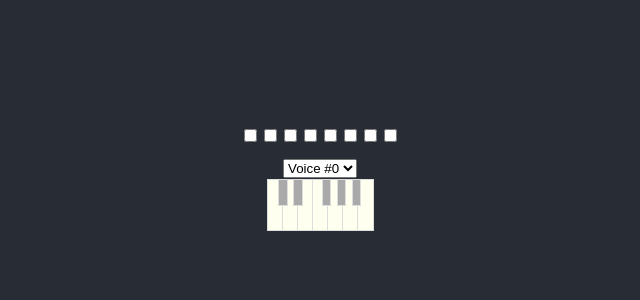
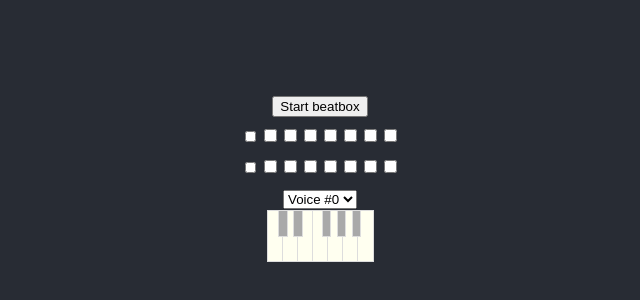
Before and after one commit to davidd647/mintbean-synth-thing, a React (Create React App) app: page / in a window 1280 px wide. Shown: the part 226-526 px from the top of the page, without its empty margins (320-960 px from the left). Built offline with nearby package versions, Linux system fonts and the light colour scheme.

Commit message:
symantic control of state - class componnt beatbox

```diff
--- a/src/components/Beatbox.js
+++ b/src/components/Beatbox.js
@@ -1,58 +1,107 @@
-import { useEffect, useState } from "react";
+import React from "react";
+import * as Tone from "tone";
 
-let itterator = 1;
+let now = Tone.now();
+// let loop = null;
 
-function Beat(props) {
-  function handleChange(e) {
-    props.setBeats(e.target.checked);
+class Beatbox extends React.Component {
+  constructor(props) {
+    super(props);
+
+    this.state = {
+      count: 0,
+      started: false,
+      row0: [false, false, false, false, false, false, false, false],
+      row1: [false, false, false, false, false, false, false, false],
+    };
+
+    this.handleClick = this.handleClick.bind(this);
+    this.toggle = this.toggle.bind(this);
   }
 
-  return (
-    <input
-      id="test-id"
-      onChange={handleChange}
-      type="checkbox"
-      checked={props.checked}
-    />
-  );
+  handleClick(e) {
+    e.preventDefault();
+    if (!this.state.started) {
+      new Tone.Loop((time) => {
+        now = Tone.now();
+
+        const newState = this.state;
+        newState.count = this.state.count + 1;
+        this.setState(newState);
+
+        if (this.state.row0[this.state.count % 8] === true) {
+          this.props.synth1.triggerAttackRelease(`D4`, "8n", now);
+        }
+        if (this.state.row1[this.state.count % 8] === true) {
+          this.props.synth2.triggerAttackRelease(`C4`, "8n", now + 0.01);
+        }
+      }, "4n").start(0);
+
+      Tone.Transport.start();
+      Tone.context.resume();
+
+      const newState = this.state;
+      newState.started = true;
+      this.setState(newState);
+    } else {
+      Tone.Transport.cancel();
+      const newState = this.state;
+      newState.started = false;
+      this.setState(newState);
+    }
   }
 
-export default function Beatbox(props) {
-  // initializer lifecycle hook
-  useEffect(() => {
-    setInterval(function () {
-      // console.log(i);
+  toggle(row, col) {
+    const newState = this.state;
+    if (row === 0) {
+      newState.row0[col] = !newState.row0[col];
+    } else {
+      newState.row1[col] = !newState.row1[col];
+    }
+    this.setState(newState);
+  }
 
-      itterator = itterator + 1;
-      if (itterator > 8) {
-        itterator = 1;
-      }
-    }, 1000);
-  }, []);
-
-  var initialBeats = [false, false, false, false, false, false, false, false];
-
-  const [beats, setBeats] = useState(initialBeats);
-
+  render() {
     return (
       <form className="beatbox">
+        <button onClick={this.handleClick}>
+          {this.state.started ? "Stop" : "Start"} beatbox
+        </button>
         <div>
-        {/* This code breaks every time we change the state of the checkbox: */}
-        {/* {beats.map((beat, i) => {
-          return <Beat key={`beat-${i}`} checked={beat} setBeats={setBeats} />;
-        })} */}
+          <Beat row={0} col={0} count={this.state.count} toggle={this.toggle} />
+          <Beat row={0} col={1} count={this.state.count} toggle={this.toggle} />
+          <Beat row={0} col={2} count={this.state.count} toggle={this.toggle} />
+          <Beat row={0} col={3} count={this.state.count} toggle={this.toggle} />
+          <Beat row={0} col={4} count={this.state.count} toggle={this.toggle} />
+          <Beat row={0} col={5} count={this.state.count} toggle={this.toggle} />
+          <Beat row={0} col={6} count={this.state.count} toggle={this.toggle} />
+          <Beat row={0} col={7} count={this.state.count} toggle={this.toggle} />
         </div>
         <div>
-        {/* This code works fine, but it's ugly: */}
-        <Beat checked={beats[0]} setBeats={setBeats} />
-        <Beat checked={beats[1]} setBeats={setBeats} />
-        <Beat checked={beats[2]} setBeats={setBeats} />
-        <Beat checked={beats[3]} setBeats={setBeats} />
-        <Beat checked={beats[4]} setBeats={setBeats} />
-        <Beat checked={beats[5]} setBeats={setBeats} />
-        <Beat checked={beats[6]} setBeats={setBeats} />
-        <Beat checked={beats[7]} setBeats={setBeats} />
+          <Beat row={1} col={0} count={this.state.count} toggle={this.toggle} />
+          <Beat row={1} col={1} count={this.state.count} toggle={this.toggle} />
+          <Beat row={1} col={2} count={this.state.count} toggle={this.toggle} />
+          <Beat row={1} col={3} count={this.state.count} toggle={this.toggle} />
+          <Beat row={1} col={4} count={this.state.count} toggle={this.toggle} />
+          <Beat row={1} col={5} count={this.state.count} toggle={this.toggle} />
+          <Beat row={1} col={6} count={this.state.count} toggle={this.toggle} />
+          <Beat row={1} col={7} count={this.state.count} toggle={this.toggle} />
         </div>
       </form>
     );
   }
+}
+
+export default Beatbox;
+
+class Beat extends React.Component {
+  render() {
+    return (
+      <input
+        onClick={() => this.props.toggle(this.props.row, this.props.col)}
+        type="checkbox"
+        className={this.props.count % 8 === this.props.col ? "active" : ""}
+      />
+    );
+  }
+}
```
Lines whose indentation alone changed are shown as unchanged.
